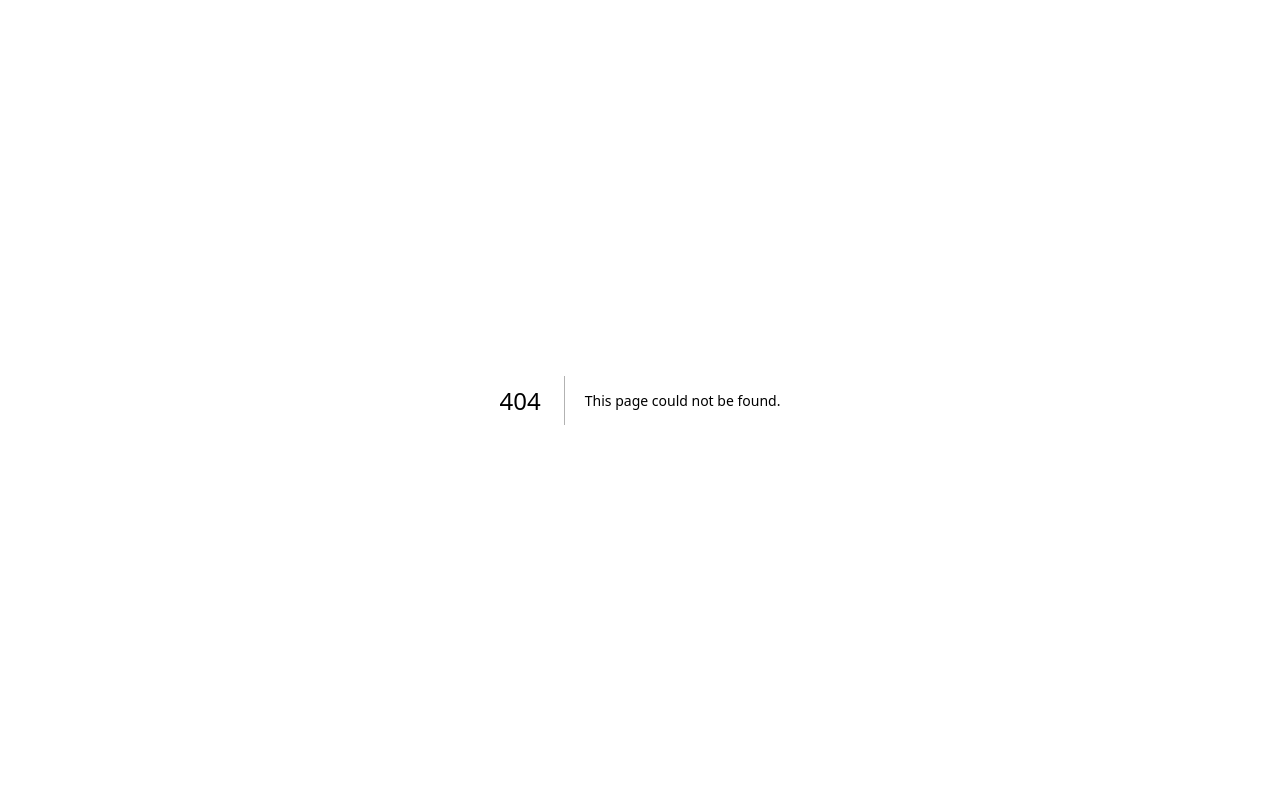
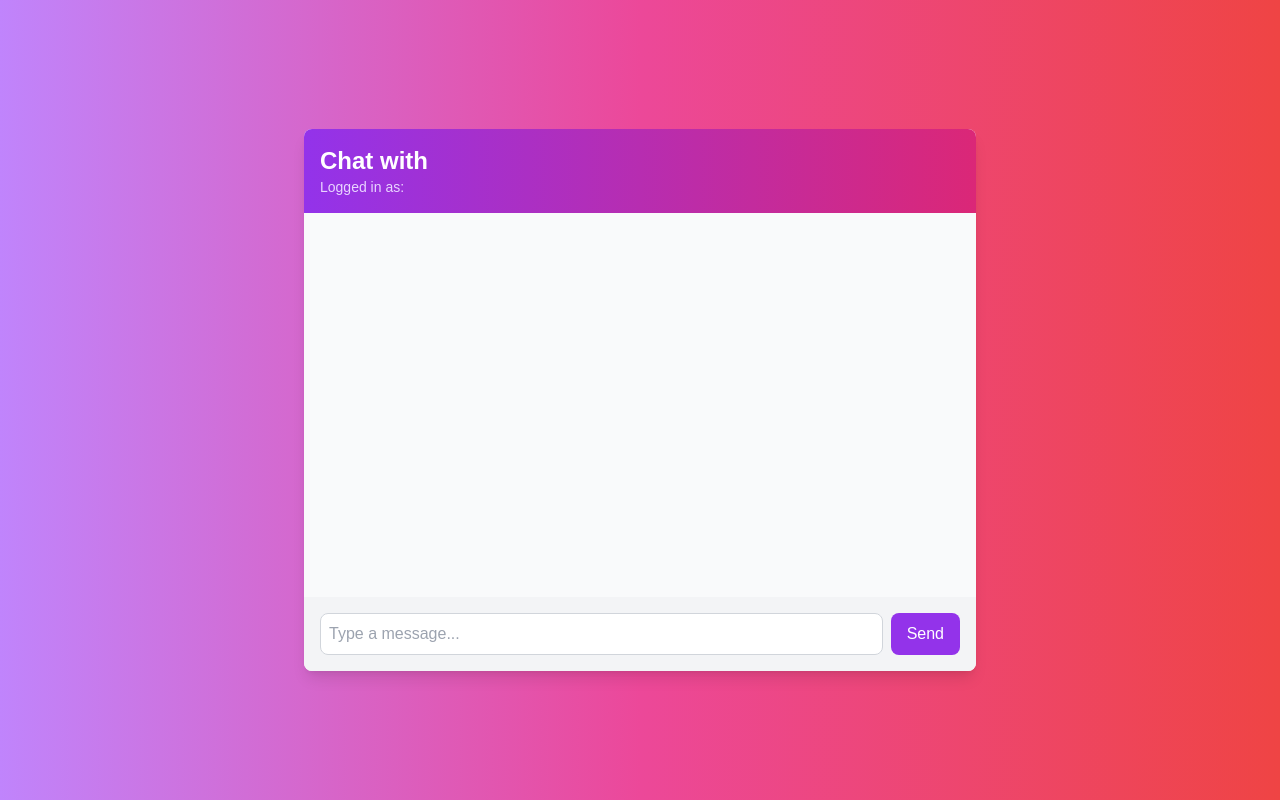
Before and after one commit to Harish01234/Milan-, a Next.js app: page /chat in a window 1280 px wide. Before the commit this address had no page. Built offline with nearby package versions, Linux system fonts and the light colour scheme.

Commit message:
chat button added

```diff
--- /dev/null
+++ b/src/app/chat/page.tsx
@@ -0,0 +1,86 @@
+'use client';
+import { useEffect, useState } from 'react';
+
+export default function ChatPage() {
+  const [email, setEmail] = useState<string>(''); // Sender email
+  const [userProfileEmail, setUserProfileEmail] = useState<string>(''); // Receiver email
+  const [message, setMessage] = useState<string>(''); // Current message
+  const [messages, setMessages] = useState<string[]>([]); // List of messages
+  const [isClient, setIsClient] = useState(false); // Client-side flag
+
+  // Load email and userProfileEmail from localStorage on component mount
+  useEffect(() => {
+    setIsClient(true); // Set the flag to true once we're on the client
+
+    const storedEmail = localStorage.getItem('username');
+    const storedUserProfileEmail = localStorage.getItem('upusername');
+
+    if (storedEmail) setEmail(storedEmail);
+    if (storedUserProfileEmail) setUserProfileEmail(storedUserProfileEmail);
+  }, []);
+
+  // Save email and userProfileEmail to localStorage whenever they change
+  useEffect(() => {
+    if (isClient) {
+      localStorage.setItem('email', email);
+      localStorage.setItem('userProfileEmail', userProfileEmail);
+    }
+  }, [email, userProfileEmail, isClient]);
+
+  const handleSendMessage = () => {
+    if (message.trim()) {
+      // Log sender, receiver, and message as a single JSON object
+      const logData = {
+        sender: email,
+        receiver: userProfileEmail,
+        message: message,
+      };
+      console.log(JSON.stringify(logData));
+
+      setMessages([...messages, `${email}: ${message}`]);
+      setMessage('');
+    }
+  };
+
+  if (!isClient) return null; // Prevent SSR mismatch by returning null until client-side is ready
+
+  return (
+    <div className="min-h-screen bg-gradient-to-r from-purple-400 via-pink-500 to-red-500 flex flex-col items-center justify-center p-4">
+      <div className="w-full max-w-2xl bg-white rounded-lg shadow-lg overflow-hidden">
+        {/* Header */}
+        <div className="bg-gradient-to-r from-purple-600 to-pink-600 p-4">
+          <h1 className="text-white text-2xl font-bold">Chat with {userProfileEmail}</h1>
+          <p className="text-sm text-purple-200">Logged in as: {email}</p>
+        </div>
+
+        {/* Chat Messages */}
+        <div className="h-96 overflow-y-auto p-4 bg-gray-50">
+          {messages.map((msg, index) => (
+            <div key={index} className="mb-2">
+              <p className="text-sm text-gray-700 bg-gray-100 p-2 rounded-lg">{msg}</p>
+            </div>
+          ))}
+        </div>
+
+        {/* Message Input */}
+        <div className="p-4 bg-gray-100">
+          <div className="flex gap-2">
+            <input
+              type="text"
+              value={message}
+              onChange={(e) => setMessage(e.target.value)}
+              placeholder="Type a message..."
+              className="flex-1 p-2 border border-gray-300 rounded-lg focus:outline-none focus:ring-2 focus:ring-purple-500"
+            />
+            <button
+              onClick={handleSendMessage}
+              className="bg-purple-600 text-white px-4 py-2 rounded-lg hover:bg-purple-700 transition-colors"
+            >
+              Send
+            </button>
+          </div>
+        </div>
+      </div>
+    </div>
+  );
+}
--- a/src/app/profile/[email]/page.tsx
+++ b/src/app/profile/[email]/page.tsx
@@ -13,6 +13,9 @@ const UserProfile: React.FC<UserProfileProps> = ({ params }) => {
   const [posts, setPosts] = useState<string[]>([]);
   const [userData, setUserData] = useState<any>(null);
   const [loading, setLoading] = useState<boolean>(false);
+
+  localStorage.setItem('upusername', userData?.username || '');
+
 
   useEffect(() => {
     const fetchParams = async () => {
@@ -53,6 +56,15 @@ const UserProfile: React.FC<UserProfileProps> = ({ params }) => {
     fetchUserData();
   }, [email]);
 
+  // Function to handle chat button click
+  const handleChatClick = () => {
+    // Add your chat functionality here
+    console.log('Chat button clicked!');
+    // Example: Open a chat modal or redirect to a chat page
+    window.location.href = '/chat';
+
+  };
+
   return (
     <div className="bg-gradient-to-br from-purple-600 via-pink-500 to-red-500 min-h-screen py-10 px-4 sm:px-10">
       {/* Profile Header */}
@@ -80,6 +92,13 @@ const UserProfile: React.FC<UserProfileProps> = ({ params }) => {
                 Premium User
               </p>
             )}
+            {/* Chat Button */}
+            <button
+              onClick={handleChatClick}
+              className="mt-4 bg-gradient-to-r from-blue-500 to-purple-600 text-white py-2 px-6 rounded-lg shadow-md hover:shadow-lg transition-all duration-300"
+            >
+              Chat
+            </button>
           </div>
         </div>
       </div>
@@ -128,8 +147,8 @@ const UserProfile: React.FC<UserProfileProps> = ({ params }) => {
           </div>
         )}
 
-         {/* Floating Navigation */}
-         <div className="mt-8">
+        {/* Floating Navigation */}
+        <div className="mt-8">
           <FloatingNavDemo />
         </div>
       </div>
```
